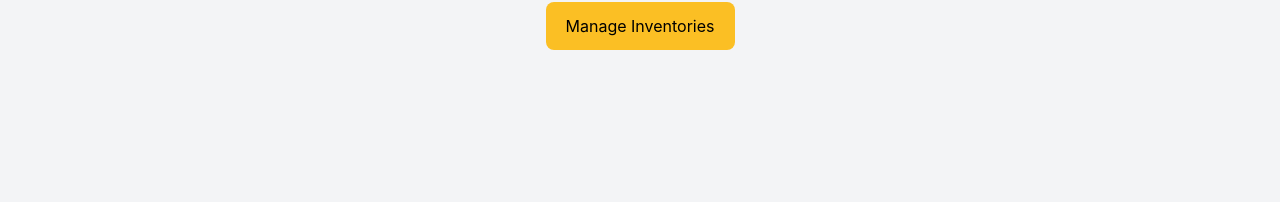
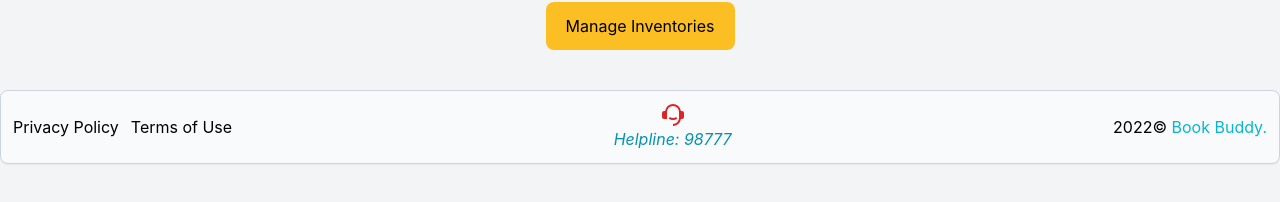
Before and after one commit to SEC-MASUM/book-buddy-client, a React (Create React App) app: page / in a window 1280 px wide. Shown: the part 182-384 px from the top of the page. Built offline with nearby package versions, Linux system fonts and the light colour scheme; no server answers.

Commit message:
feat : create Footer componet add in App

```diff
--- a/src/App.js
+++ b/src/App.js
@@ -12,6 +12,7 @@ import MyItems from "./Pages/MyItems/MyItems";
 import NotFound from "./Pages/NotFound/NotFound";
 import PrivateRoute from "./Pages/PrivateRoute/PrivateRoute";
 import ResetPassword from "./Pages/ResetPassword/ResetPassword";
+import Footer from "./Pages/Shared/Footer/Footer";
 import Header from "./Pages/Shared/Header/Header";
 import SignUp from "./Pages/SignUp/SignUp";
 
@@ -67,6 +68,7 @@ function App() {
         />
         <Route path="*" element={<NotFound />} />
       </Routes>
+      <Footer/>
       <ToastContainer />
     </div>
   );
--- /dev/null
+++ b/src/Pages/Shared/Footer/Footer.js
@@ -0,0 +1,33 @@
+import React from "react";
+import { RiCustomerService2Fill } from "react-icons/ri";
+import { Link } from "react-router-dom";
+
+const Footer = () => {
+  const today = new Date();
+  const year = today.getFullYear();
+  return (
+    <div className="container mx-auto my-5 ">
+      <div className="bg-slate-50 border border-slate-300 rounded-lg shadow-sm p-3">
+        <div className="flex justify-between items-center">
+          <div className="flex space-x-3">
+            <Link to="" className="hover:text-cyan-500">
+              Privacy Policy
+            </Link>
+            <Link to="" className="hover:text-cyan-500">
+              Terms of Use
+            </Link>
+          </div>
+          <div className="flex flex-col items-center ">
+            <RiCustomerService2Fill className="w-6 h-6 text-red-600"></RiCustomerService2Fill>{" "}
+            <span className="text-cyan-600 italic">Helpline: 98777</span>
+          </div>
+          <div>
+            {year}&copy; <span className="text-cyan-500">Book Buddy.</span>
+          </div>
+        </div>
+      </div>
+    </div>
+  );
+};
+
+export default Footer;
```
